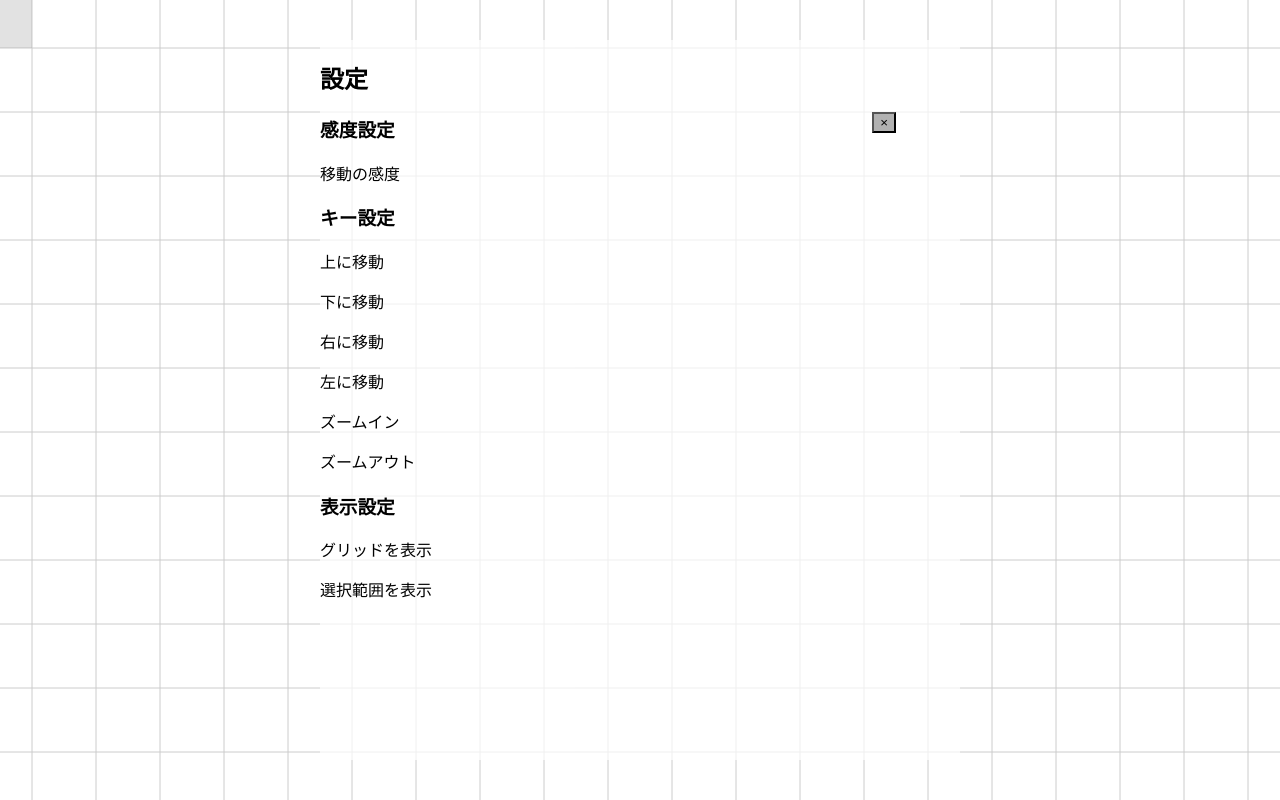
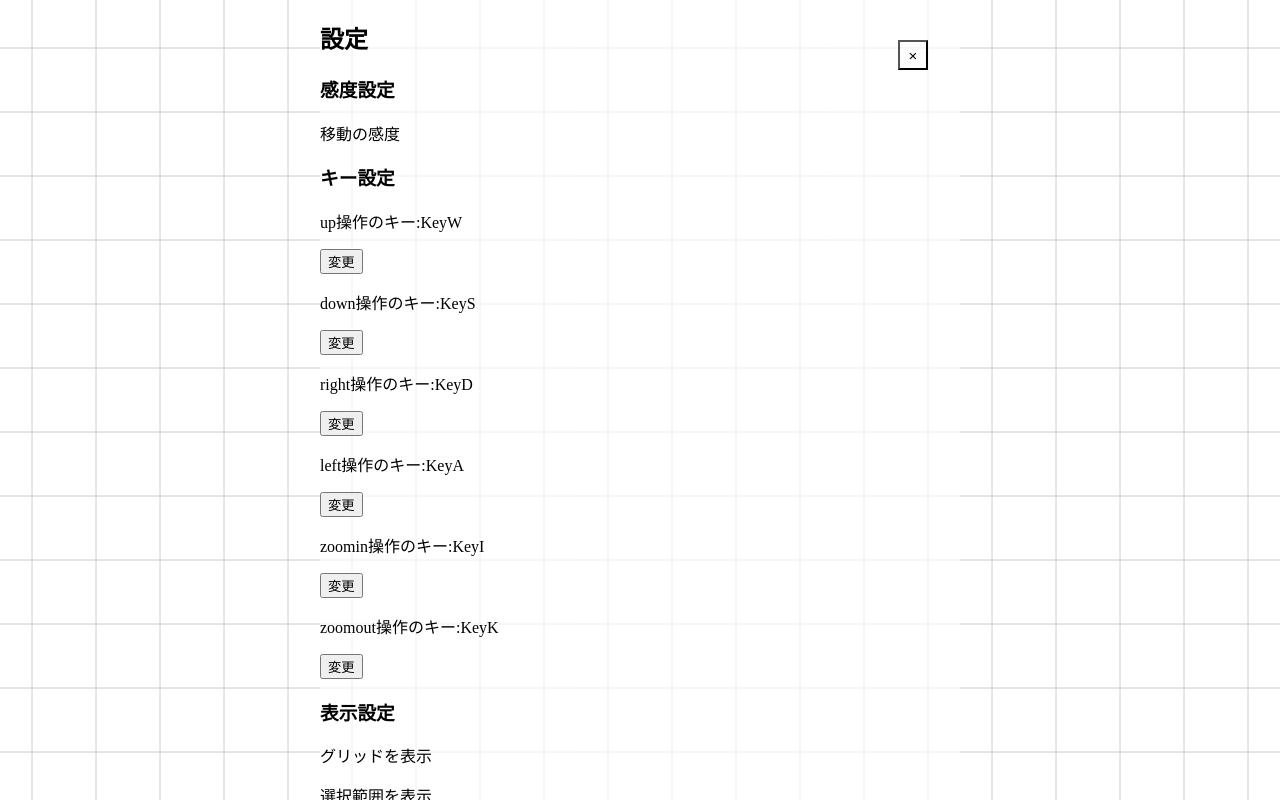
Before and after one commit to scratch-omokai/formune, a website built with Vite: page index.html in a window 1280 px wide. Both pictures are taken after a click on the button 1244 px from the left and 36 px from the top of the page. Built offline with nearby package versions, Linux system fonts and the light colour scheme.

Commit message:
organize dependencies

```diff
--- a/index.html
+++ b/index.html
@@ -23,12 +23,8 @@
 
       <section>
         <h3>キー設定</h3>
-        <p>上に移動</p>
-        <p>下に移動</p>
-        <p>右に移動</p>
-        <p>左に移動</p>
-        <p>ズームイン</p>
-        <p>ズームアウト</p>
+        <div id="key-settings">
+        </div>
       </section>
 
       <section>
--- a/src/action.ts
+++ b/src/action.ts
@@ -1,3 +1,7 @@
+import {
+  panelDisplayed
+} from "./settingsPanel";
+
 type Action = "up" | "down" | "right" | "left" | "zoomin" | "zoomout" ;
 
 export function update(
@@ -7,8 +11,9 @@ export function update(
   cameraY :number,
   cameraSize :number,
   keyBind :Map<Action, string>,
-  pressKeys :Set<string>
+  pressKeys :Set<string>,
 ):{cameraX :number, cameraY :number, cameraSize :number} {
+  if(!panelDisplayed){
     const speed :number = cameraSpeed * deltaTime;
     if (isAction("up", keyBind, pressKeys)) {
       cameraY -= speed;
@@ -33,6 +38,7 @@ export function update(
     if (isAction("zoomout", keyBind, pressKeys)) {
       cameraSize /= Math.pow(1.03, deltaTime * 60);
     }
+  }
 
   if(5 < cameraSize){cameraSize = 5};
   if(cameraSize < 0.15){cameraSize = 0.15};
--- /dev/null
+++ b/src/canvas.ts
@@ -0,0 +1,10 @@
+export const canvas =
+  document.getElementById("game") as HTMLCanvasElement;
+
+const context = canvas.getContext("2d");
+
+if (context === null) {
+  throw new Error("CanvasRenderingContext2Dを取得できません");
+}
+
+export const ctx: CanvasRenderingContext2D = context;
--- a/src/draw.ts
+++ b/src/draw.ts
@@ -1,20 +1,22 @@
 import { coordinate } from "./calculate";
 import { real } from "./calculate";
+import { canvas , ctx } from "./canvas";
+
+if(ctx === null)
+  {throw new Error("CanvasRenderingContext2Dを取得できません");}
 
 export function draw(
-  canvas :HTMLCanvasElement,
-  ctx :CanvasRenderingContext2D,
   cameraX :number,
   cameraY :number,
   cameraSize :number,
   mouseX :number | null,
   mouseY :number | null,
-  leftMouse :boolean
+  leftMouse :Boolean
 ): void {
   const width = canvas.width;
   const height = canvas.height;
 
-  ctx.clearRect(0, 0, width, height);
+  ctx!.clearRect(0, 0, width, height);
 
   {
     const tmp :number =
@@ -23,7 +25,7 @@ export function draw(
     tmp - (Math.floor(tmp / (64 * cameraSize)) * 64 * cameraSize);
 
     for(let x = startX; width > x; x += 64 * cameraSize){
-      line(ctx, x, 0, x, height, "#cccccc", cameraSize);
+      line(x, 0, x, height, "#cccccc", cameraSize);
     }
   }
 
@@ -34,7 +36,7 @@ export function draw(
     tmp - (Math.floor(tmp / (64 * cameraSize)) * 64 * cameraSize);
 
     for(let y = startY; height > y; y += 64 * cameraSize){
-      line(ctx, 0, y, width, y, "#cccccc", cameraSize);
+      line(0, y, width, y, "#cccccc", cameraSize);
     }
   }
 
@@ -47,18 +49,17 @@ export function draw(
       cameraX,cameraY,cameraSize,width,height
     );
 
-    ctx.save();
-    if(leftMouse){ctx.globalAlpha = 0.5;}
-    else {ctx.globalAlpha = 0.25;}
-    ctx.fillStyle = "#8d8d8d";
-    ctx.fillRect(R.x + 32*cameraSize, R.y + 32*cameraSize, 64*cameraSize, 64*cameraSize);
+    ctx!.save();
+    if(leftMouse){ctx!.globalAlpha = 0.5;}
+    else {ctx!.globalAlpha = 0.25;}
+    ctx!.fillStyle = "#8d8d8d";
+    ctx!.fillRect(R.x + 32*cameraSize, R.y + 32*cameraSize, 64*cameraSize, 64*cameraSize);
 
-    ctx.restore();
+    ctx!.restore();
   }
 }
 
 function line(
-  ctx :CanvasRenderingContext2D,
   x1 :number,
   y1 :number,
   x2 :number,
@@ -66,15 +67,15 @@ function line(
   color :string,
   thickness :number
 ): void {
-  ctx.strokeStyle = color;
-  ctx.lineWidth = thickness;
-  ctx.beginPath();
-  ctx.moveTo(x1, y1);
-  ctx.lineTo(x2, y2);
-  ctx.stroke();
+  ctx!.strokeStyle = color;
+  ctx!.lineWidth = thickness;
+  ctx!.beginPath();
+  ctx!.moveTo(x1, y1);
+  ctx!.lineTo(x2, y2);
+  ctx!.stroke();
 }
 
-export function resize(canvas :HTMLCanvasElement): void {
+export function resize(): void {
   canvas.width = window.innerWidth;
   canvas.height = window.innerHeight;
 }
--- a/src/main.ts
+++ b/src/main.ts
@@ -1,29 +1,14 @@
 import './style.css'
-import { resize } from "./draw";
+
+import { resize , draw } from "./draw";
 import { update } from "./action";
-import { draw } from "./draw";
+import {
+  panelDisplayed,
+  initializeSettingsPanel,
+  type Action
+} from "./settingsPanel";
 
-type Action = "up" | "down" | "right" | "left" | "zoomin" | "zoomout" ;
-
-
-const canvas = document.getElementById("game") as HTMLCanvasElement;
-const ctx = canvas.getContext("2d");
-if(ctx === null)
-  {throw new Error("CanvasRenderingContext2Dを取得できません");}
-
-
-const settingsButton = document.getElementById("settings-button");
-const settingsPanel = document.getElementById("settings-panel");
-const settingsClose = document.getElementById("settings-close");
-
-if(settingsButton === null)
-  {throw new Error("settings-buttonを取得できません");}
-if(settingsPanel === null)
-  {throw new Error("settings-panelを取得できません");}
-if(settingsClose === null)
-  {throw new Error("settings-closeを取得できません");}
-
-let panelDisplayed :boolean = false;
+import{ canvas } from "./canvas";
 
 
 let cameraSpeed :number = 384;
@@ -34,10 +19,11 @@ let cameraSize :number = 1;
 
 let mouseX :number | null = 0;
 let mouseY :number | null = 0;
-let leftMouse :boolean = false;
-let rightMouse :boolean = false;
 
-const keyBind = new Map<Action, string>([
+export let leftMouse :boolean = false;
+export let rightMouse :boolean = false;
+
+export const keyBind = new Map<Action, string>([
   ["up","KeyW"],
   ["down","KeyS"],
   ["right","KeyD"],
@@ -46,7 +32,9 @@ const keyBind = new Map<Action, string>([
   ["zoomout","KeyK"]
 ]);
 
-const pressKeys = new Set<string>();
+initializeSettingsPanel(keyBind);
+
+export const pressKeys = new Set<string>();
 
 addEventListener("keydown",(event) =>{
   pressKeys.add(event.code);
@@ -65,36 +53,26 @@ function gameLoop(currentTime: number) {
 
   cameraSpeed = 384/Math.sqrt(cameraSize);
   const Update = update(
-    deltaTime,cameraSpeed,cameraX,cameraY,cameraSize,keyBind,pressKeys
+    deltaTime,
+    cameraSpeed,cameraX,cameraY,cameraSize,
+    keyBind,pressKeys,
   );
   cameraX = Update.cameraX;
   cameraY = Update.cameraY;
   cameraSize = Update.cameraSize;
 
-  draw(canvas,ctx!,cameraX,cameraY,cameraSize,mouseX,mouseY,leftMouse);
+  draw(cameraX,cameraY,cameraSize,mouseX,mouseY,leftMouse);
 
   requestAnimationFrame(gameLoop);
 }
 
 requestAnimationFrame(gameLoop);
 
-settingsButton.addEventListener("click" , () => {
-  settingsPanel.style.display = "block";
-  settingsButton.style.display = "none";
-  panelDisplayed = true;
-});
-
-settingsClose.addEventListener("click" , () => {
-  settingsPanel.style.display = "none";
-  settingsButton.style.display = "block";
-  panelDisplayed = true;
-});
-
-window.addEventListener("resize", ()=>{resize(canvas)});
-resize(canvas);
+window.addEventListener("resize", ()=>{resize()});
+resize();
 
 window.addEventListener("mousemove", (event: MouseEvent) => {
-  if (event.target !== canvas){
+  if ((event.target !== canvas) || panelDisplayed){
     mouseX = null;
     mouseY = null;
   }else{
--- /dev/null
+++ b/src/settingsPanel.ts
@@ -0,0 +1,61 @@
+export type Action =
+  | "up"
+  | "down"
+  | "right"
+  | "left"
+  | "zoomin"
+  | "zoomout";
+
+export let panelDisplayed = false;
+
+export function initializeSettingsPanel(
+  keyBind: Map<Action, string>
+): void {
+  const settingsButton = document.getElementById("settings-button");
+  const settingsPanel = document.getElementById("settings-panel");
+  const settingsClose = document.getElementById("settings-close");
+
+  if (!settingsButton || !settingsPanel || !settingsClose) {
+    throw new Error("設定画面の要素を取得できません");
+  }
+
+  settingsPanel.style.display = "none";
+  settingsButton.style.display = "block";
+
+  settingsButton.addEventListener("click", () => {
+    settingsPanel.style.display = "block";
+    settingsButton.style.display = "none";
+    panelDisplayed = true;
+  });
+
+  settingsClose.addEventListener("click", () => {
+    settingsPanel.style.display = "none";
+    settingsButton.style.display = "block";
+    panelDisplayed = false;
+  });
+
+  const keySettings = document.getElementById("key-settings");
+
+  if (keySettings) {
+    keyBind.forEach((key, action) => {
+      const child = document.createElement("div");
+      child.id = `${action}-key-settings`;
+      child.className = "key-settings-div";
+
+      const description = document.createElement("p");
+      description.textContent = `${action}操作のキー:${key}`;
+      description.id = `${action}-description`;
+      description.className = "key-settings-description";
+
+      const button = document.createElement("button");
+      button.textContent = "変更";
+      button.id = `${action}-change`;
+      button.className = "key-settings-change";
+
+      child.appendChild(description);
+      child.appendChild(button);
+
+      keySettings.appendChild(child);
+    });
+  }
+}
--- a/src/style.css
+++ b/src/style.css
@@ -38,13 +38,15 @@ canvas {
 #settings-panel{
   position: fixed;
 
+  display: none;
+
   left: 50%;
   top: 50%;
   transform: translate(-50%, -50%);
 
   overflow-y: auto;
   width: 50%;
-  height: 90%;
+  height: 100%;
   background: rgba(255, 255, 255, 0.70);
 
   z-index: 5;
@@ -53,8 +55,13 @@ canvas {
 #settings-close{
   position: absolute;
 
-  right: 10%;
-  top: 10%;
+  right: 5%;
+  top: 5%;
 
-  background: rgba(177, 177, 177);
+  width: 30px;
+  height: 30px;
+
+  font-size: 15px;
+
+  background: rgb(228, 228, 228, 0.1);
 }
```
Lines whose indentation alone changed are shown as unchanged.
